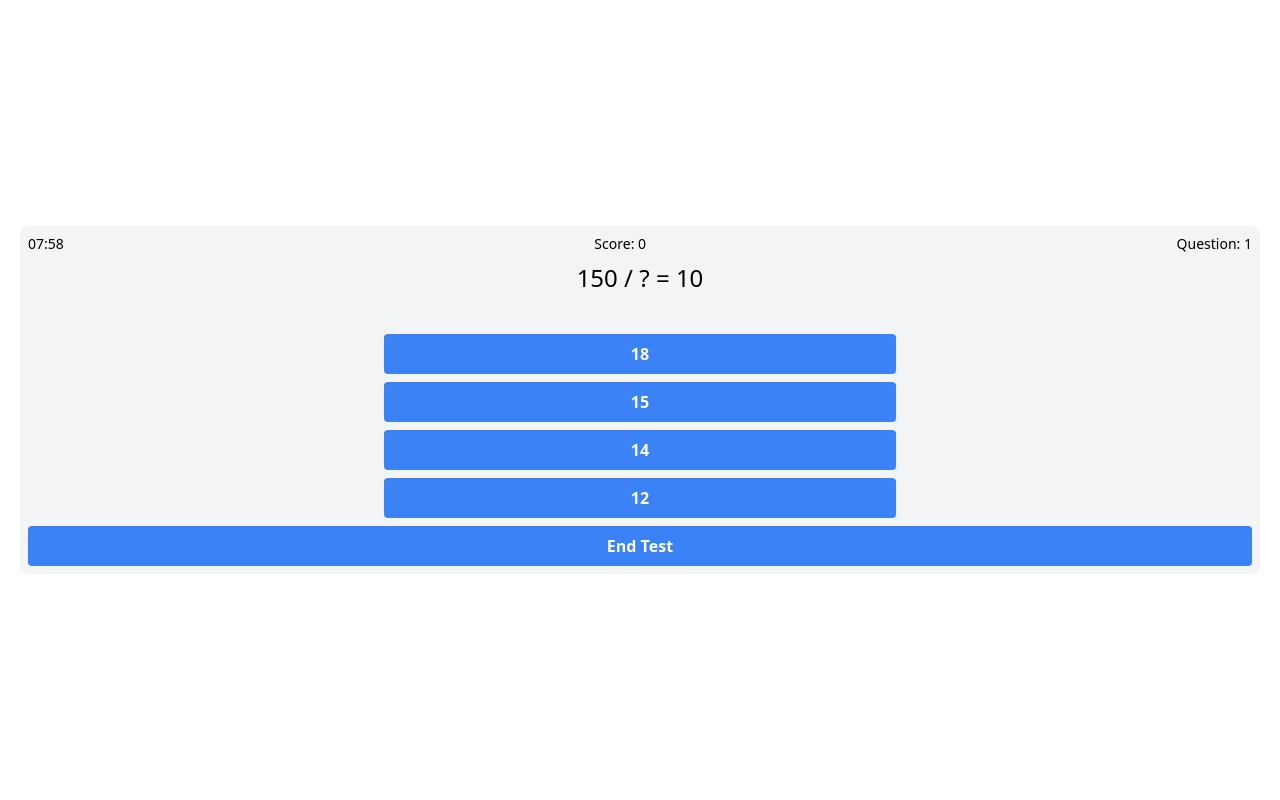
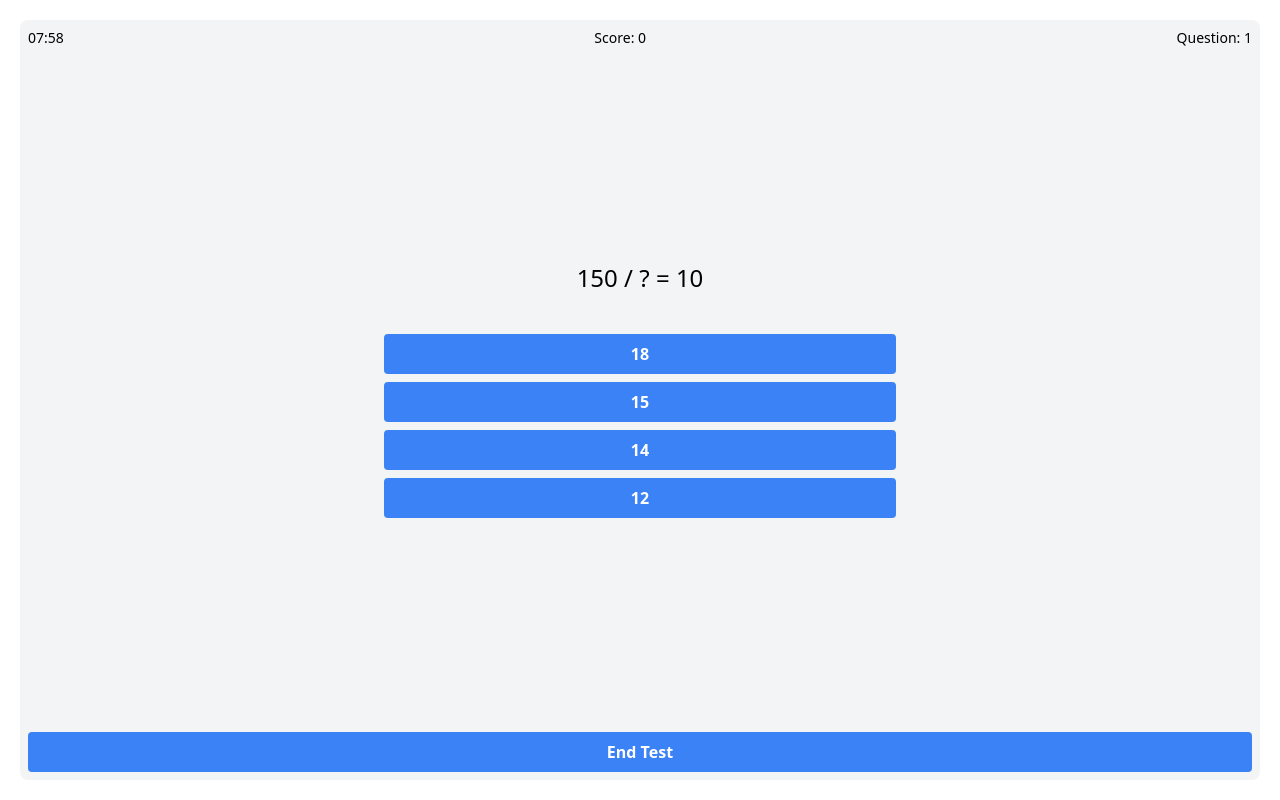
Before and after one commit to neosh11/MentalMathGames, a Next.js app: page /math/speedmcq/1 in a window 1280 px wide. Both pictures are taken after a click on the button "Start". Built offline with nearby package versions, Linux system fonts and the light colour scheme.

Commit message:
Stretch it out

```diff
--- a/pages/math/speedmcq/[id].tsx
+++ b/pages/math/speedmcq/[id].tsx
@@ -305,7 +305,8 @@ const Started = ({ testState, questions, setTestState, timeAllowed }) => {
   ]);
 
   return (
-    <div className="rounded-lg bg-gray-100 dark:bg-slate-950 dark:text-slate-50 w-full m-5 h-5/6">
+    <div className="self-stretch w-full m-5">
+      <div className="rounded-lg min-h-full bg-gray-100 dark:bg-slate-950 dark:text-slate-50 w-full h-5/6">
         <div
           className={`flex flex-col gap-y-2 rounded-lg h-full p-2 ${flashClass}`}
         >
@@ -334,6 +335,7 @@ const Started = ({ testState, questions, setTestState, timeAllowed }) => {
             >
               End Test
             </button>
+          </div>
         </div>
       </div>
     </div>
```
Lines whose indentation alone changed are shown as unchanged.
